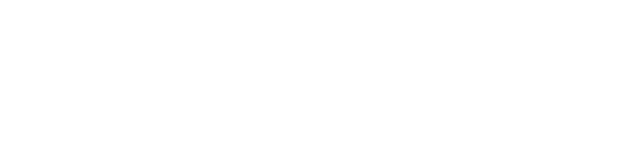
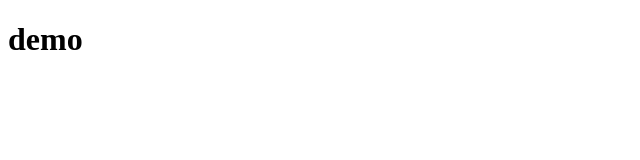
Before and after one commit to Elyrene/Mycode, a plain HTML site: page index.html in a window 1280 px wide. Shown: the whole page, without its empty margins (0-640 px from the left). Drawn offline with Linux system fonts and the light colour scheme.

Commit message:
second commit

```diff
--- a/index.html
+++ b/index.html
@@ -5,5 +5,7 @@
         <meta name="viewport" content="...">
         <title>Document</title>
     </head>
-    <body></body>
+    <body>
+        <h1>demo</h1>
+    </body>
 </html>
```
